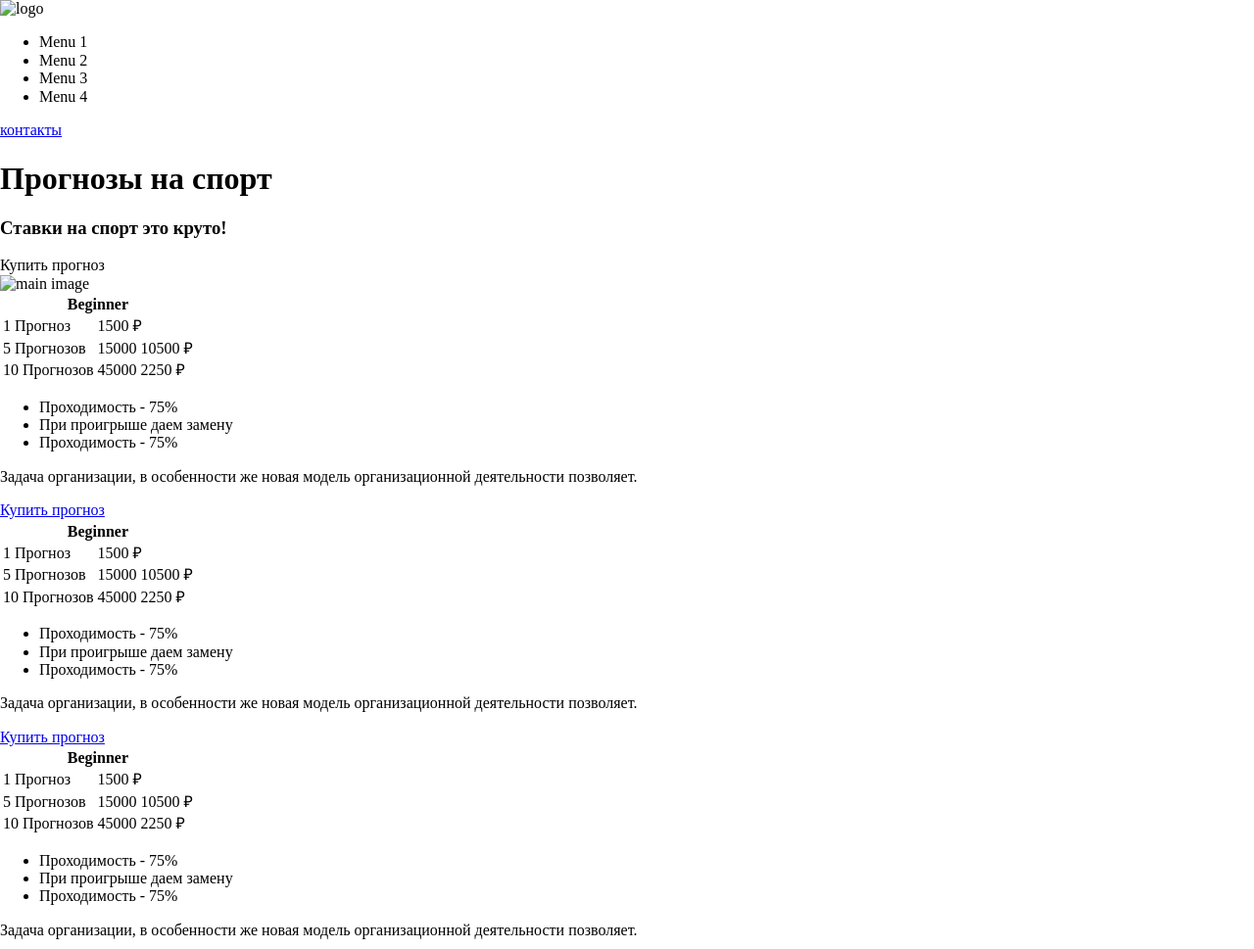
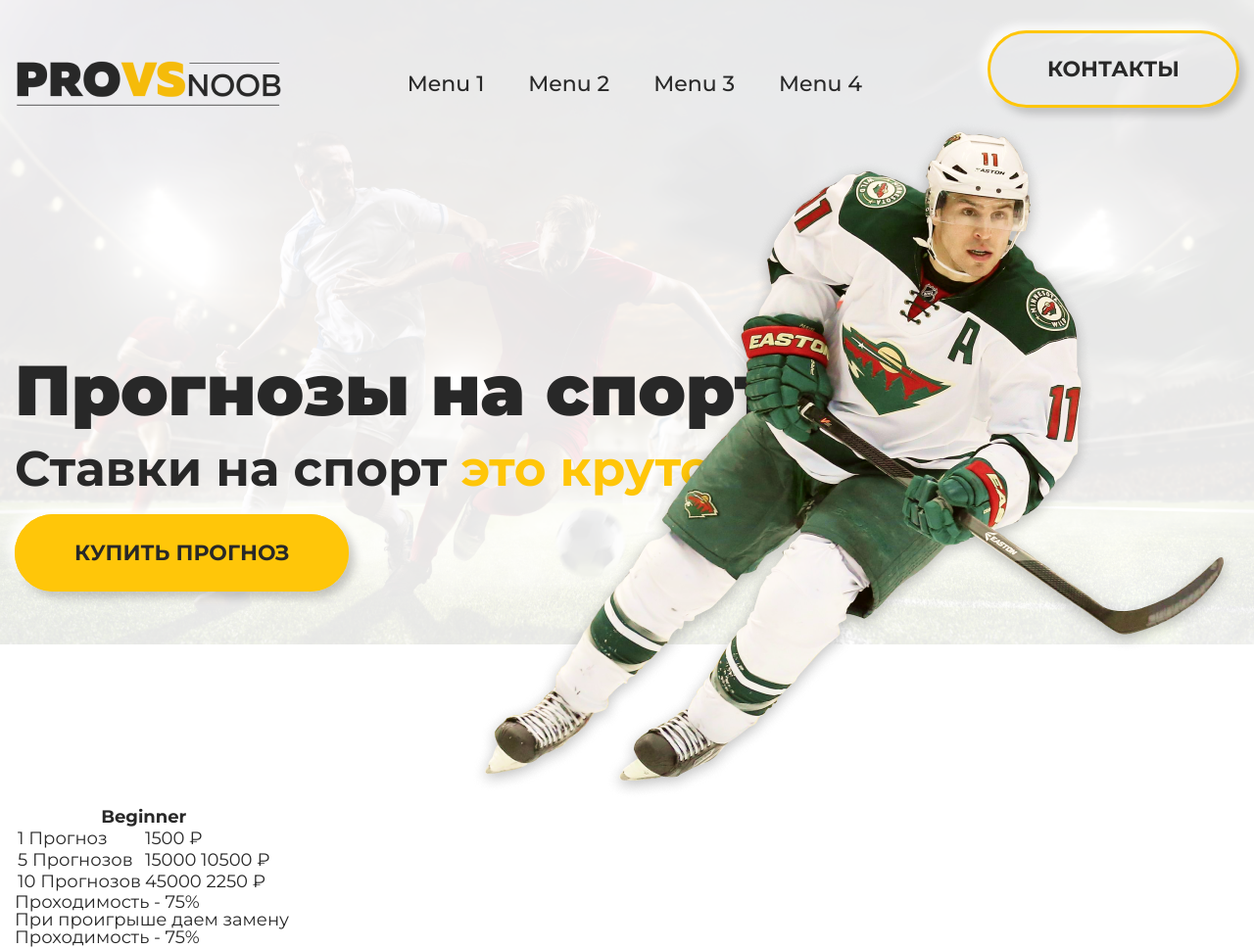
Before and after one commit to artemchepak/betting_site, a website: page app/index.html in a window 1280 px wide. Shown: the top 969 px of the page at 98% size. Drawn offline with nearby package versions, Linux system fonts and the light colour scheme; files that its build step writes are made by us from their sources.

Commit message:
feat: add header and main section styles

```diff
--- a/app/index.html
+++ b/app/index.html
@@ -5,6 +5,8 @@
     <meta charset="UTF-8">
     <meta name="viewport" content="width=device-width, initial-scale=1.0">
     <title>Betting Site</title>
+    <link rel="preconnect" href="https://fonts.gstatic.com">
+    <link href="https://fonts.googleapis.com/css2?family=Montserrat:wght@400;500;700;800;900&display=swap" rel="stylesheet">
     <link rel="stylesheet" href="css/libs.min.css">
     <link rel="stylesheet" href="css/style.min.css">
 </head>
@@ -19,16 +21,24 @@
                 <nav class="header__menu">
                     <ul class="header__list">
                         <li class="header__item">
-                            Menu 1
+                            <a href="#" class="header__link">
+                                Menu 1
+                            </a>
                         </li>
                         <li class="header__item">
-                            Menu 2
+                            <a href="#" class="header__link">
+                                Menu 2
+                            </a>
                         </li>
                         <li class="header__item">
-                            Menu 3
+                            <a href="#" class="header__link">
+                                Menu 3
+                            </a>
                         </li>
                         <li class="header__item">
-                            Menu 4
+                            <a href="#" class="header__link">
+                                Menu 4
+                            </a>
                         </li>
                     </ul>
                 </nav>
@@ -50,11 +60,13 @@
                         Ставки на спорт <span>это круто!</span>
                     </h3>
                     <div class="main__btn">
-                        Купить прогноз
+                        <a class="btn yellow-btn" href="#">
+                            Купить прогноз
+                        </a>
                     </div>
                 </div>
                 <div class="main__image">
-                    <img class="main__image-img" src="" alt="main image">
+                    <img class="main__image-img" src="images/hockey-player.png" alt="main image">
                 </div>
             </div>
         </div>
--- a/app/scss/_global.scss
+++ b/app/scss/_global.scss
@@ -29,3 +29,50 @@ h6 {
     margin: 0;
     font-size: inherit;
 }
+
+body {
+    font-family: 'Montserrat', sans-serif;
+    font-weight: 400;
+    font-size: 18px;
+    line-height: 18px;
+    color: $text;
+    background: linear-gradient(180deg, rgba(255, 255, 255, 0) 0%, #FFFFFF 100%);
+    background-image: url(../images/bg.png);
+    background-repeat: no-repeat;
+    background-size: contain;
+}
+
+.container {
+    max-width: 1550px;
+    padding: 0 15px;
+    margin: 0 auto;
+}
+
+.btn {
+    padding: 23px 58px;
+    border: 3px solid $yellow;
+    border-radius: 93px;
+    font-size: 22px;
+    line-height: 22px;
+    font-weight: 700;
+    text-transform: uppercase;
+    box-shadow: -6px -6px 10px rgba(255, 255, 255, 0.8), 6px 6px 10px rgba(0, 0, 0, 0.2);
+    transition: all 0.1s ease-in-out;
+    &:hover {
+        opacity: 0.7;
+        box-shadow: -6px -6px 10px rgba(255, 255, 255, 0.8), 6px 6px 10px rgba(0, 0, 0, 0.2);
+        color: $red;
+    }
+    &:active {
+        opacity: 1;
+        box-shadow: inset -4px -4px 8px rgba(255, 255, 255, 0.5), inset 8px 8px 16px rgba(0, 0, 0, 0.1);
+        color: $green;
+    }
+}
+
+.yellow-btn {
+    background-color: $yellow;
+    // &:active {
+    //     color: #fff;
+    // }
+}
--- a/app/scss/_vars.scss
+++ b/app/scss/_vars.scss
@@ -0,0 +1,4 @@
+$text: #282828;
+$yellow: #FFC609;
+$green: #41CF00;
+$red: #D50000;
--- a/app/scss/style.scss
+++ b/app/scss/style.scss
@@ -2,4 +2,76 @@
 @import "libs";
 @import "fonts";
 @import "global";
+//header start
+.header {
+    &__inner {
+        padding: 60px 0 10px;
+        min-height: 67px;
+        display: flex;
+        justify-content: space-between;
+        align-content: center;
+        text-align: center;
+    }
+    &__menu {
+        max-width: 500px;
+    }
+    &__list {
+        display: flex;
+        justify-content: space-between;
+        align-items: center;
+        height: 100%;
+    }
+    &__item {
+        &+.header__item {
+            margin-left: 45px;
+        }
+    }
+    &__link {
+        font-size: 22px;
+        line-height: 22px;
+        font-weight: 500;
+        &:hover {
+            border-bottom: 2px solid $yellow;
+            padding-bottom: 10px;
+        }
+        &:active {
+            color: $yellow;
+        }
+    }
+}
+
+//header end
+//main start
+.main {
+    &__inner {
+        display: flex;
+        justify-content: space-between;
+        min-height: 700px;
+        position: relative;
+    }
+    &__info {
+        margin-top: 240px;
+    }
+    &__title {
+        font-size: 72px;
+        line-height: 72px;
+        font-weight: 900;
+        margin-bottom: 20px;
+    }
+    &__subtitle {
+        font-size: 50px;
+        line-height: 50px;
+        font-weight: 700;
+        margin-bottom: 50px;
+        span {
+            color: $yellow;
+        }
+    }
+    &__image {
+        position: absolute;
+        right: 0;
+    }
+}
+
+//main end
 @import "media";
```
Also changed, not shown: app/css/style.min.css, app/images/bg.png (added), app/images/hockey-player.png (added), app/images/logo.png (added).
